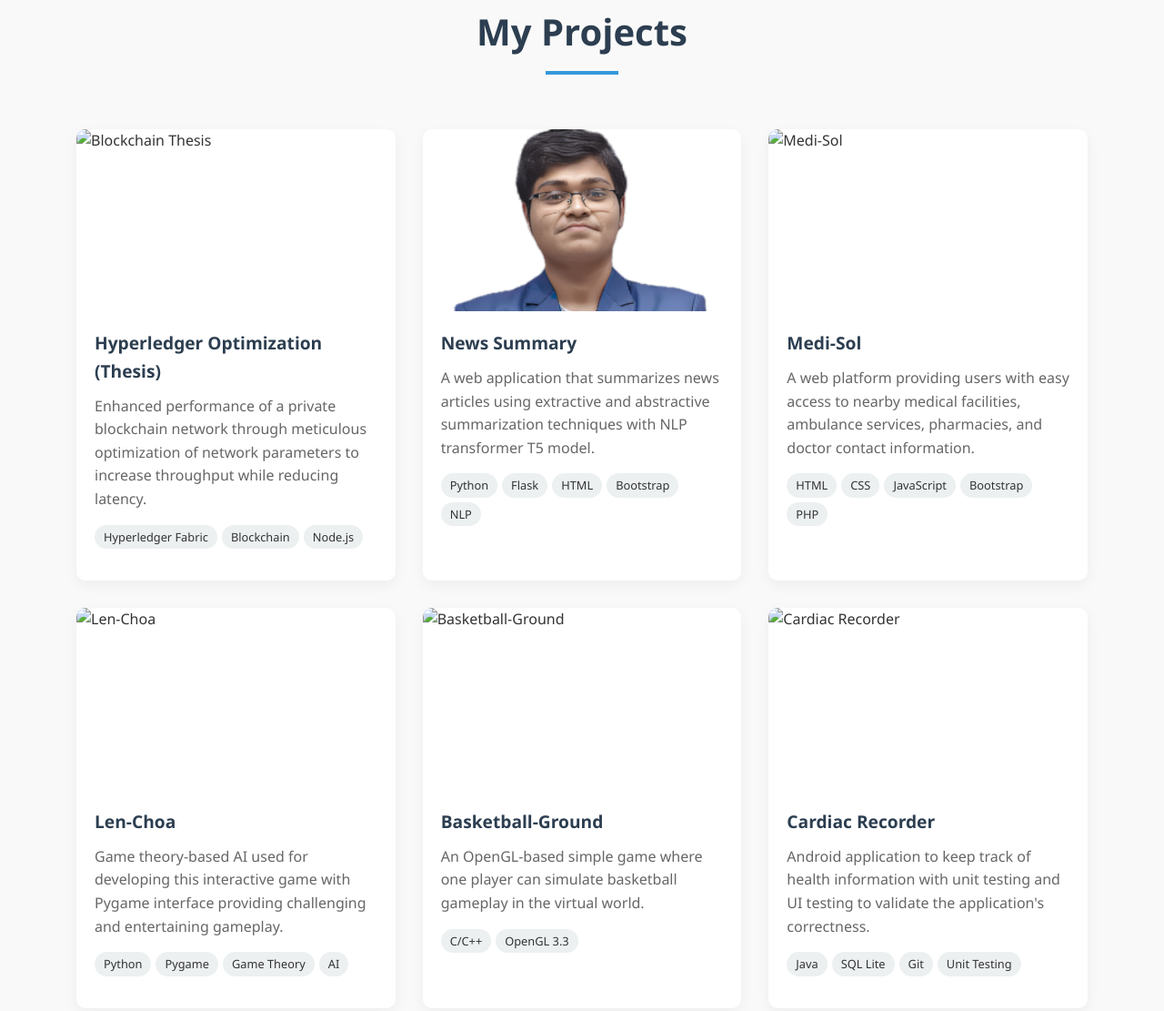
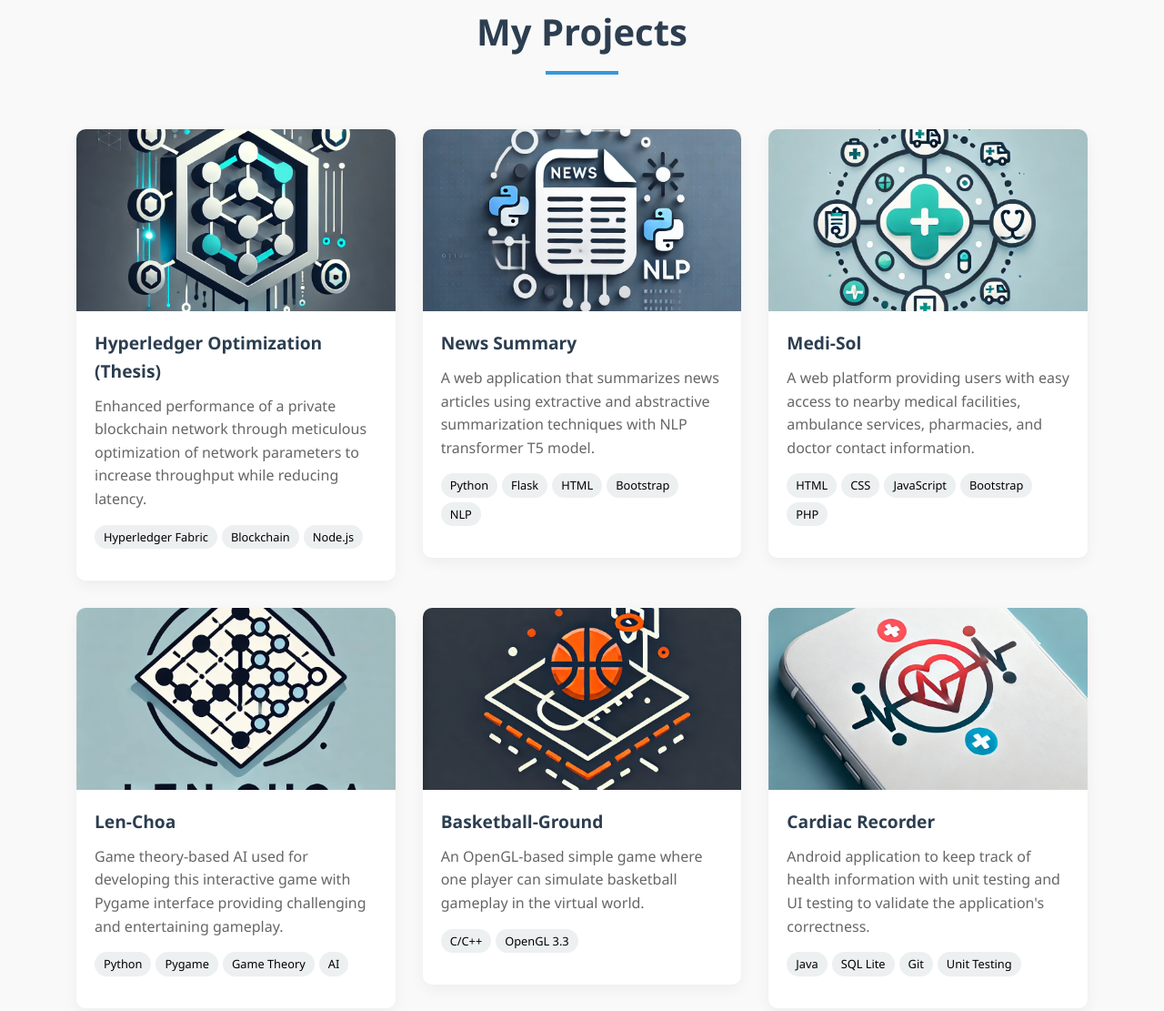
Before and after one commit to AnkanSaha18/Ankan-Saha-Portfolio-Website, a plain HTML site: page index.html in a window 1280 px wide. Shown: the part 4954-6065 px from the top of the page at 91% size. Drawn offline with nearby package versions, Linux system fonts and the light colour scheme.

Commit message:
Project updated with image and links

```diff
--- a/index.html
+++ b/index.html
@@ -1225,15 +1225,64 @@
     </section>
 
     <!-- Projects Section -->
+
+    <!--
+
+    Here is the instuctions to add new Projects
+    1. Use this code template after "My Projects" section:
+          <a
+            href="https://www.youtube.com/"
+            target="_blank"
+            style="text-decoration: none; color: black"
+          >
+          <div class="project-card" data-aos="fade-up" data-aos-delay="600">
+            <div class="project-img">
+              <img
+                src="image/photo7_CardiacRecoder.jpg"
+                alt="Cardiac Recorder"
+              />
+            </div>
+            <div class="project-content">
+              <h3 class="project-title">Cardiac Recorder</h3>
+              <p class="project-desc">
+                Android application to keep track of health information with
+                unit testing and UI testing to validate the application's
+                correctness.
+              </p>
+              <div class="project-tags">
+                <span class="project-tag">Java</span>
+                <span class="project-tag">SQL Lite</span>
+                <span class="project-tag">Git</span>
+                <span class="project-tag">Unit Testing</span>
+              </div>
+            </div>
+          </div>
+          </a>
+
+    2. Use this Prompt to generate images using any chatGPT:
+          "You need to generate a super simple logo type image for my project which will be used as theme.
+          Here is the description of the project:
+          Project name:"
+
+    -->
+
     <section id="projects" class="projects-section">
       <div class="container">
         <div class="section-title" data-aos="fade-up">
           <h2>My Projects</h2>
         </div>
         <div class="projects-grid">
+          <a
+            href="https://github.com/AnkanSaha18/CSE-4000"
+            target="_blank"
+            style="text-decoration: none; color: black"
+          >
             <div class="project-card" data-aos="fade-up" data-aos-delay="100">
               <div class="project-img">
-              <img src="/api/placeholder/400/200" alt="Blockchain Thesis" />
+                <img
+                  src="image/photo2_HyperLedger.jpg"
+                  alt="Blockchain Thesis"
+                />
               </div>
               <div class="project-content">
                 <h3 class="project-title">Hyperledger Optimization (Thesis)</h3>
@@ -1249,9 +1298,16 @@
                 </div>
               </div>
             </div>
+          </a>
+
+          <a
+            href="https://github.com/AnkanSaha18/News-Summary"
+            target="_blank"
+            style="text-decoration: none; color: black"
+          >
           <div class="project-card" data-aos="fade-up" data-aos-delay="200">
             <div class="project-img">
-              <img src="image/photo1_myself.png" alt="News Summary" />
+              <img src="image/photo3_NewsSummary.jpg" alt="News Summary" />
             </div>
             <div class="project-content">
               <h3 class="project-title">News Summary</h3>
@@ -1269,9 +1325,16 @@
               </div>
             </div>
           </div>
+          </a>
+
+          <a
+            href="https://github.com/AnkanSaha18/Medi_Sol"
+            target="_blank"
+            style="text-decoration: none; color: black"
+          >
           <div class="project-card" data-aos="fade-up" data-aos-delay="300">
             <div class="project-img">
-              <img src="/api/placeholder/400/200" alt="Medi-Sol" />
+              <img src="image/photo4_MediSol.jpg" alt="Medi-Sol" />
             </div>
             <div class="project-content">
               <h3 class="project-title">Medi-Sol</h3>
@@ -1289,9 +1352,15 @@
               </div>
             </div>
           </div>
+          </a>
+          <a
+            href="https://github.com/AnkanSaha18/Len-Choa"
+            target="_blank"
+            style="text-decoration: none; color: black"
+          >
           <div class="project-card" data-aos="fade-up" data-aos-delay="400">
             <div class="project-img">
-              <img src="/api/placeholder/400/200" alt="Len-Choa" />
+              <img src="image/photo5_LenChoa.jpg" alt="Len-Choa" />
             </div>
             <div class="project-content">
               <h3 class="project-title">Len-Choa</h3>
@@ -1308,9 +1377,15 @@
               </div>
             </div>
           </div>
+          </a>
+          <a
+            href="https://github.com/AnkanSaha18/Basketball-Ground"
+            target="_blank"
+            style="text-decoration: none; color: black"
+          >
           <div class="project-card" data-aos="fade-up" data-aos-delay="500">
             <div class="project-img">
-              <img src="/api/placeholder/400/200" alt="Basketball-Ground" />
+              <img src="image/photo6_Basketball.jpg" alt="Basketball-Ground" />
             </div>
             <div class="project-content">
               <h3 class="project-title">Basketball-Ground</h3>
@@ -1324,9 +1399,18 @@
               </div>
             </div>
           </div>
+          </a>
+          <a
+            href="https://github.com/1807054-1807060/Cardiac-Recorder"
+            target="_blank"
+            style="text-decoration: none; color: black"
+          >
           <div class="project-card" data-aos="fade-up" data-aos-delay="600">
             <div class="project-img">
-              <img src="/api/placeholder/400/200" alt="Cardiac Recorder" />
+              <img
+                src="image/photo7_CardiacRecoder.jpg"
+                alt="Cardiac Recorder"
+              />
             </div>
             <div class="project-content">
               <h3 class="project-title">Cardiac Recorder</h3>
@@ -1343,6 +1427,7 @@
               </div>
             </div>
           </div>
+          </a>
         </div>
       </div>
     </section>
```
Also changed, not shown: image/photo2_HyperLedger.jpg (added), image/photo3_NewsSummary.jpg (added), image/photo4_MediSol.jpg (added), image/photo5_LenChoa.jpg (added), image/photo6_Basketball.jpg (added), image/photo7_CardiacRecoder.jpg (added), 1 other file. Lines whose indentation alone changed are shown as unchanged.
